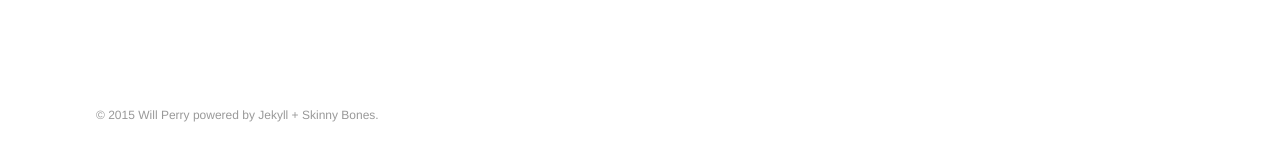
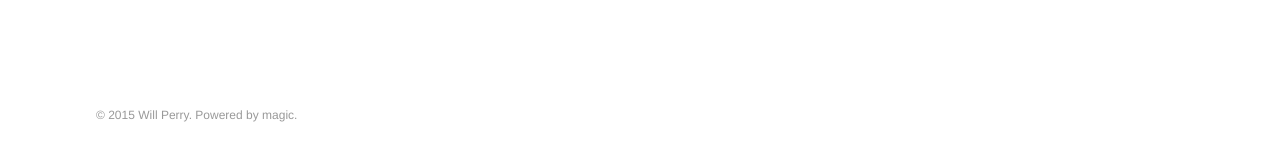
Before and after one commit to ameliaperry/ameliaperry, a Jekyll site: the page built from index.md, in a window 1280 px wide. Shown: the part 165-326 px from the top of the page. Built offline with Jekyll 4.4.1, drawn with Linux system fonts in a browser that asks for light colours; Markdown is read by kramdown in place of the engine named in the settings.

Commit message:
change footer

```diff
--- a/_includes/footer.html
+++ b/_includes/footer.html
@@ -11,5 +11,5 @@
 		{% endfor %}
 		</ul>
 	</nav><!-- /.bottom-menu -->
-	<p class="copyright">&#169; {{ site.time | date: '%Y' }} <a href="{{ site.url }}">{{ site.title }}</a> powered by <a href="http://jekyllrb.com" rel="nofollow">Jekyll</a> + <a href="http://mmistakes.github.io/skinny-bones-jekyll/" rel="nofollow">Skinny Bones</a>.</p>
+    <p class="copyright">&#169; {{ site.time | date: '%Y' }} <a href="{{ site.url }}">{{ site.title }}</a>. Powered by <a href="http://willperry.me/diary/website-resources/">magic</a>.</p>
 </footer>
```
